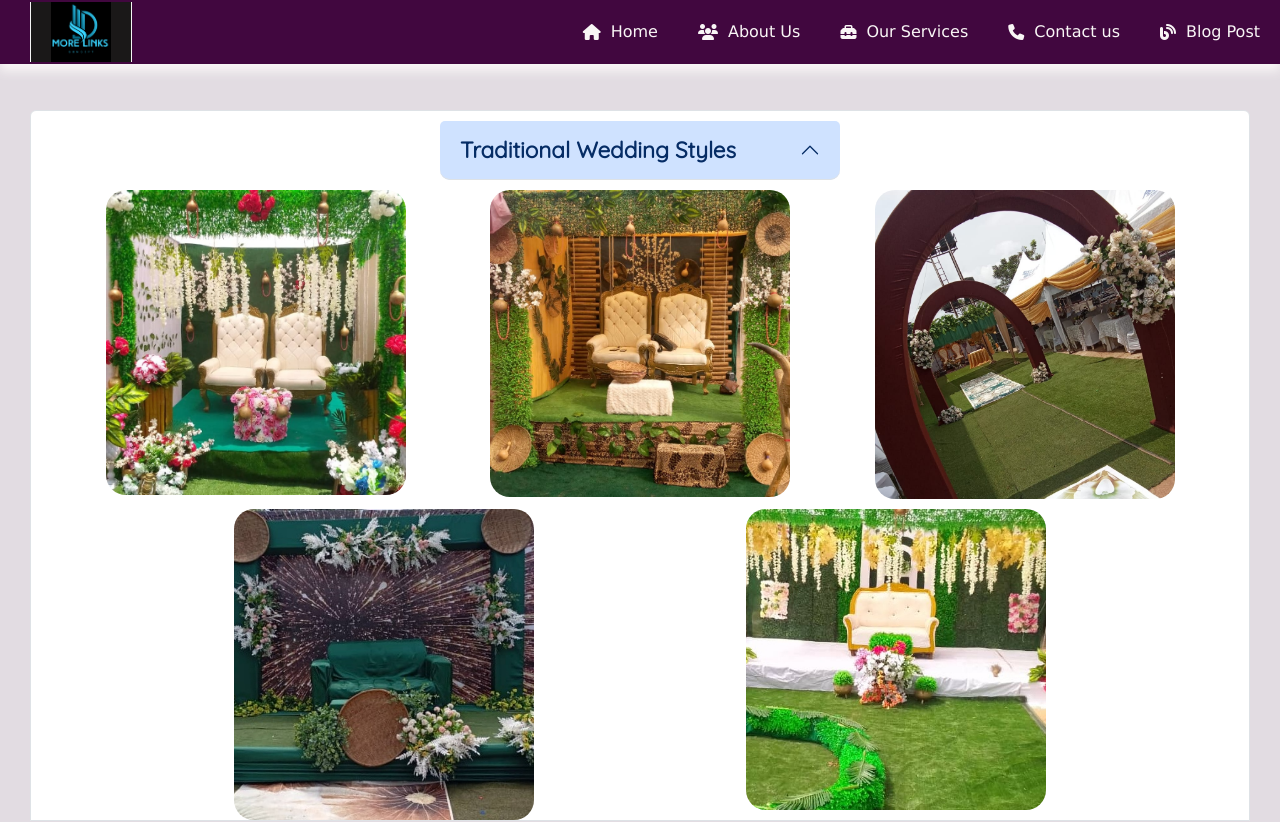
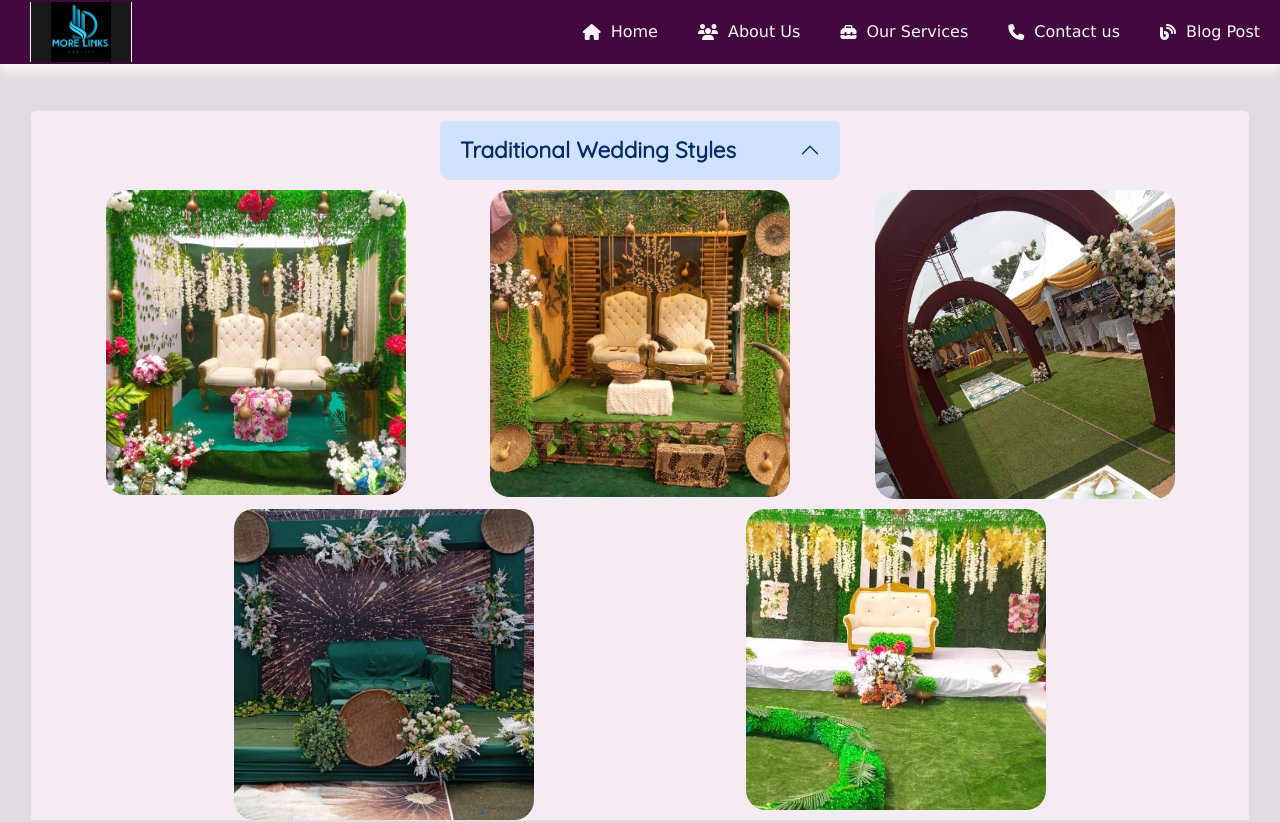
Before and after one commit to Ikendu/moreLinksDeco, a React (Vite) app in the folder mysite/: page /services in a window 1280 px wide. Shown: the top 822 px of the page. Built offline with nearby package versions, Linux system fonts and the light colour scheme.

Commit message:
more on events

```diff
--- a/mysite/src/pages/servicesPage/service.css
+++ b/mysite/src/pages/servicesPage/service.css
@@ -7,9 +7,9 @@
 .accordion-body {
   padding: 0;
 }
-.accordion-item{
+.accordion-item {
   margin: 10px;
-  background-color: none;
+  background-color: #f5ebf5;
 }
 .accordion-header {
   display: flex;
```
